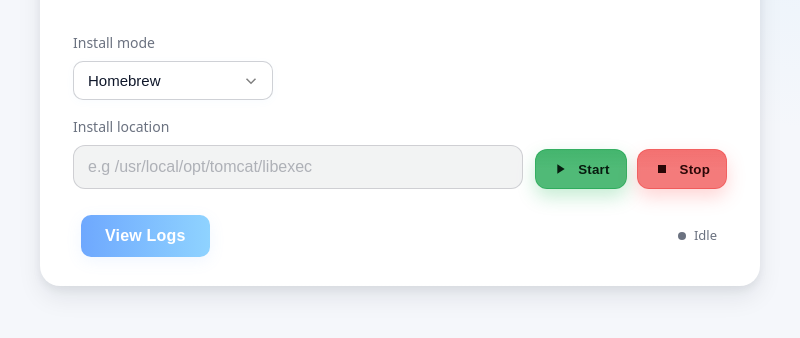
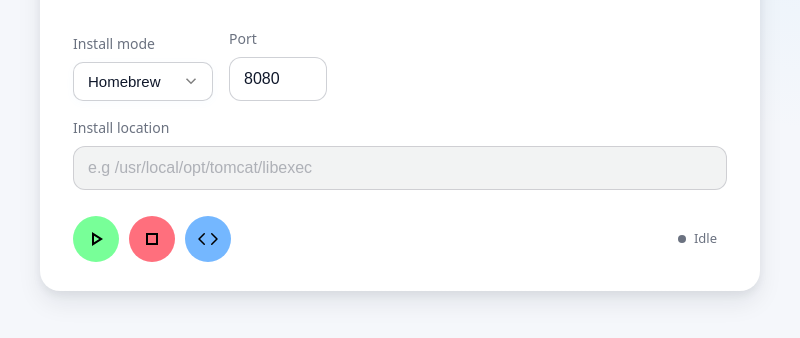
Before and after one commit to josephtuckwell/TomKit, an Electron app: page app/public/index.html in a window 800 px wide. Shown: the part 306-644 px from the top of the page. Drawn offline with Linux system fonts and the light colour scheme.

Commit message:
- Styling and layout changes - Can now update server port

```diff
--- a/app/preload.js
+++ b/app/preload.js
@@ -1,8 +1,8 @@
 const { contextBridge, ipcRenderer } = require('electron');
 
 contextBridge.exposeInMainWorld('api', {
-  startTomcat: (path, type) => ipcRenderer.invoke('start-tomcat', path, type),
-  stopTomcat: (path, type) => ipcRenderer.invoke('stop-tomcat', path, type),
+  startTomcat: (path, type, port) => ipcRenderer.invoke('start-tomcat', path, type, port),
+  stopTomcat: (path, type, port) => ipcRenderer.invoke('stop-tomcat', path, type, port),
   openLogWindow: (logPath) => ipcRenderer.send('open-log-window', logPath),
   onCatalinaData: (callback) => ipcRenderer.on('catalina-data', (event, data) => callback(data)),
 });
--- a/app/public/index.html
+++ b/app/public/index.html
@@ -32,6 +32,12 @@
                 <option value="manual">Manual</option>
             </select>
             </div>
+            <div class="field">
+
+              <!-- Input for Tomcat port -->
+              <label for="tomcatPort">Port</label>
+              <input id="tomcatPort" name="tomcatPort" type="number" value="8080" min="1024" max="65535" autocomplete="off"/>
+            </div>
         </div>
       <div class="row">
         <div class="field">
@@ -40,55 +46,24 @@
           <label for="installLocation">Install location</label>
           <input id="installLocation" name="installLocation" type="text" placeholder="e.g /usr/local/opt/tomcat/libexec" autocomplete="off" required/>
         </div>
+      </div>
+
+      <div class="footer">
         <div class="controls">
 
           <!-- Start and Stop buttons -->
-          <button type="button" class="btn btn-start" id="btnStart">
-            <svg width="16" height="16" viewBox="0 0 24 24" fill="currentColor" aria-hidden="true">
-              <path d="M8 5v14l11-7-11-7z"></path>
+          <button type="button" class="control-button start-button" id="btnStart">
+            <svg xmlns="http://www.w3.org/2000/svg" width="24" height="24" viewBox="0 -960 960 960"><path d="M320-200v-560l440 280zm80-146 210-134-210-134z"/></svg>
+          </button>
+          <button type="button" class="control-button stop-button" id="btnStop">
+            <svg xmlns="http://www.w3.org/2000/svg" width="24" height="24" viewBox="0 -960 960 960"><path d="M320-640v320zm-80 400v-480h480v480zm80-80h320v-320H320z"/></svg>
+          </button>
+          <button type="button" class="control-button log-button" id="openLog">
+            <svg xmlns="http://www.w3.org/2000/svg" width="24" height="24" fill="currentColor" class="bi bi-code" viewBox="0 0 16 16">
+              <path d="M5.854 4.854a.5.5 0 1 0-.708-.708l-3.5 3.5a.5.5 0 0 0 0 .708l3.5 3.5a.5.5 0 0 0 .708-.708L2.707 8zm4.292 0a.5.5 0 0 1 .708-.708l3.5 3.5a.5.5 0 0 1 0 .708l-3.5 3.5a.5.5 0 0 1-.708-.708L13.293 8z"/>
             </svg>
-            Start
-          </button>
-          <button type="button" class="btn btn-stop" id="btnStop">
-            <svg width="16" height="16" viewBox="0 0 24 24" fill="currentColor" aria-hidden="true">
-              <path d="M6 6h12v12H6z"></path>
-            </svg>
-            Stop
           </button>
         </div>
-      </div>
-
-      <div class="footer">
-        <row>
-          <button id="openLog">View Logs</button>
-          <script>
-            document.getElementById('openLog').addEventListener('click', () => {
-              const installPath = document.getElementById('installLocation').value.trim();
-              const type = document.getElementById('installType').value.trim().toLowerCase();
-
-              // Get today's date in YYYY-MM-DD format
-              const today = new Date();
-              const yyyy = today.getFullYear();
-              const mm = String(today.getMonth() + 1).padStart(2, '0');
-              const dd = String(today.getDate()).padStart(2, '0');
-              const dateString = `${yyyy}-${mm}-${dd}`;
-
-              let logPath;
-              if (type === 'homebrew') {
-                // For Homebrew, the log path is fixed but uses the date
-                logPath = `/usr/local/opt/tomcat/libexec/logs/catalina.${dateString}.log`;
-              } else if (type === 'manual' && installPath) {
-                // For manual installs, construct the log path based on user input and date
-                logPath = (installPath.endsWith('/') ? installPath : installPath + '/') + `logs/catalina.${dateString}.log`;
-              } else {
-                alert('Please provide a valid Tomcat install path.');
-                return;
-              }
-
-              window.api.openLogWindow(logPath);
-            });
-          </script>
-        </row>
 
         <span class="status" id="status" aria-live="polite">
           <span class="status-dot" aria-hidden="true"></span>
@@ -136,24 +111,53 @@
     document.getElementById('btnStart').addEventListener('click', () => {
       const path = document.getElementById('installLocation').value.trim();
       const type = document.getElementById('installType').value.trim().toLowerCase();
+      const port = document.getElementById('tomcatPort').value.trim();
       if (type === 'manual' && !path) {
         setStatus('Manual mode requires install location', '');
         return;
       }
       setStatus('Starting Server…', 'ok');
-      window.api.startTomcat(path, type);
+      window.api.startTomcat(path, type, port);
     });
 
     // Stop button handler: validates input and sends stop command to backend
     document.getElementById('btnStop').addEventListener('click', () => {
       const path = document.getElementById('installLocation').value.trim();
       const type = document.getElementById('installType').value.trim().toLowerCase();
+      const port = document.getElementById('tomcatPort').value.trim();
       if (type === 'manual' && !path) {
         setStatus('Manual mode requires install location', '');
         return;
       }
       setStatus('Stopping Server…', 'bad');
-      window.api.stopTomcat(path, type);
+      window.api.stopTomcat(path, type, port);
+    });
+
+    // Log button handler: opens log window with appropriate path
+    document.getElementById('openLog').addEventListener('click', () => {
+      const installPath = document.getElementById('installLocation').value.trim();
+      const type = document.getElementById('installType').value.trim().toLowerCase();
+
+      // Get today's date in YYYY-MM-DD format
+      const today = new Date();
+      const yyyy = today.getFullYear();
+      const mm = String(today.getMonth() + 1).padStart(2, '0');
+      const dd = String(today.getDate()).padStart(2, '0');
+      const dateString = `${yyyy}-${mm}-${dd}`;
+
+      let logPath;
+      if (type === 'homebrew') {
+        // For Homebrew, the log path is fixed but uses the date
+        logPath = `/usr/local/opt/tomcat/libexec/logs/catalina.${dateString}.log`;
+      } else if (type === 'manual' && installPath) {
+        // For manual installs, construct the log path based on user input and date
+        logPath = (installPath.endsWith('/') ? installPath : installPath + '/') + `logs/catalina.${dateString}.log`;
+      } else {
+        alert('Please provide a valid Tomcat install path.');
+        return;
+      }
+
+      window.api.openLogWindow(logPath);
     });
   </script>
 
--- a/app/public/stylesheets/main.css
+++ b/app/public/stylesheets/main.css
@@ -90,9 +90,14 @@
 
     .row {
       display: grid;
-      grid-template-columns: 1fr auto;
-      gap: 12px;
+      grid-template-columns: auto auto;
+      gap: 16px;
       align-items: end;
+      justify-content: start;
+    }
+
+    .row:has(.field:only-child) {
+      grid-template-columns: 1fr;
     }
 
     .field {
@@ -105,7 +110,7 @@
       color: var(--muted);
     }
 
-    input[type="text"], input[type="search"] {
+    input[type="text"], input[type="search"], input[type="number"] {
       width: 100%;
       border: 1px solid rgba(255,255,255,0.14);
       border-color: color-mix(in srgb, var(--muted) 32%, transparent);
@@ -116,6 +121,24 @@
       border-radius: 12px;
       outline: none;
       transition: box-shadow .2s ease, border-color .2s ease, background .2s ease;
+    }
+
+    /* Remove number input arrows */
+    input[type="number"]::-webkit-outer-spin-button,
+    input[type="number"]::-webkit-inner-spin-button {
+      -webkit-appearance: none;
+      margin: 0;
+    }
+
+    input[type="number"] {
+      -moz-appearance: textfield;
+      appearance: textfield;
+    }
+
+    /* Port field specific styling */
+    .field input#tomcatPort {
+      max-width: 120px;
+      width: auto;
     }
 
     input::placeholder { color: color-mix(in srgb, var(--muted) 75%, transparent); }
@@ -130,47 +153,6 @@
       display: grid;
       grid-auto-flow: column;
       gap: 10px;
-    }
-
-    .btn {
-      appearance: none;
-      -webkit-tap-highlight-color: transparent;
-      cursor: pointer;
-      padding: 11px 16px;
-      border-radius: 12px;
-      border: 1px solid transparent;
-      font-weight: 650;
-      letter-spacing: 0.2px;
-      transition: transform .04s ease, filter .2s ease, box-shadow .2s ease, background .2s ease, border-color .2s ease;
-      display: inline-flex;
-      align-items: center;
-      gap: 10px;
-      user-select: none;
-    }
-
-    .btn:active { transform: translateY(1px); }
-
-    .btn-start {
-      background: linear-gradient(180deg, color-mix(in srgb, var(--ok) 20%, transparent), transparent 50%);
-      background-color: color-mix(in srgb, var(--ok) 75%, transparent);
-      border-color: color-mix(in srgb, var(--ok) 45%, transparent);
-      box-shadow: 0 8px 18px rgba(29, 185, 84, 0.25);
-      color: #071b0f;
-    }
-    .btn-start:hover { filter: brightness(1.02); }
-
-    .btn-stop {
-      background: linear-gradient(180deg, color-mix(in srgb, var(--danger) 18%, transparent), transparent 55%);
-      background-color: color-mix(in srgb, var(--danger) 70%, transparent);
-      border-color: color-mix(in srgb, var(--danger) 45%, transparent);
-      box-shadow: 0 8px 18px rgba(255, 93, 93, 0.25);
-      color: #2a0707;
-    }
-    .btn-stop:hover { filter: brightness(1.02); }
-
-    .btn:focus-visible {
-      outline: none;
-      box-shadow: 0 0 0 4px color-mix(in srgb, var(--ring) 28%, transparent);
     }
 
     .field select#installType {
@@ -212,7 +194,7 @@
       background-size: 18px 18px;
     }
 
-      .field select#installType:disabled {
+    .field select#installType:disabled {
     background: color-mix(in srgb, var(--muted) 12%, var(--card));
     color: color-mix(in srgb, var(--muted) 70%, white 30%);
     border-color: color-mix(in srgb, var(--muted) 40%, transparent);
@@ -222,6 +204,15 @@
   }
 
   .field input#installLocation:disabled {
+    background: color-mix(in srgb, var(--muted) 12%, var(--card));
+    color: color-mix(in srgb, var(--muted) 70%, white 30%);
+    border-color: color-mix(in srgb, var(--muted) 40%, transparent);
+    cursor: not-allowed;
+    opacity: 0.7;
+    filter: grayscale(0.3);
+  }
+
+  .field input#tomcatPort:disabled {
     background: color-mix(in srgb, var(--muted) 12%, var(--card));
     color: color-mix(in srgb, var(--muted) 70%, white 30%);
     border-color: color-mix(in srgb, var(--muted) 40%, transparent);
@@ -263,28 +254,54 @@
       body { background: var(--bg); }
     }
 
-    #openLog {
-  appearance: none;
-  background: linear-gradient(90deg, #6ea8fe 0%, #8fd3ff 100%);
-  color: #fff;
-  border: none;
-  border-radius: 10px;
-  padding: 12px 24px;
-  font-size: 16px;
-  font-weight: 600;
-  letter-spacing: 0.2px;
-  box-shadow: 0 4px 16px rgba(110,168,254,0.10);
+button {
   cursor: pointer;
-  transition: background 0.2s, box-shadow 0.2s, transform 0.08s;
-  margin: 0 0 0 8px;
-  outline: none;
-  display: inline-flex;
+  font-weight: 500;
+  transition: all 0.2s;
+  padding: 10px 10px;
+  border-radius: 100px;
+  border: 1px solid transparent;
+  display: flex;
   align-items: center;
-  gap: 8px;
+  font-size: 12px;
 }
 
-#openLog:hover, #openLog:focus-visible {
-  background: linear-gradient(90deg, #8fd3ff 0%, #6ea8fe 100%);
-  box-shadow: 0 6px 24px rgba(110,168,254,0.18);
-  transform: translateY(-2px) scale(1.03);
+  .start-button   { background-color: #78ff98; } /* Green */
+  .stop-button    { background-color: #ff6f7d; } /* Red */
+  .log-button    { background-color: #74b7ff; } /* Blue */
+
+  .start-button:hover   { background-color: #28a745; } /* Green */
+  .stop-button:hover    { background-color: #dc3545; } /* Red */
+  .log-button:hover    { background-color: #007bff; } /* Blue */
+
+
+.btn-github {
+  cursor: pointer;
+  display: flex;
+  gap: 0.5rem;
+  border: none;
+
+  transition: all 0.5s cubic-bezier(0.165, 0.84, 0.44, 1);
+  border-radius: 100px;
+  font-weight: 800;
+  place-content: center;
+
+  padding: 0.75rem 1rem;
+  font-size: 0.825rem;
+  line-height: 1rem;
+
+  background-color: rgba(0, 0, 0, 0.4);
+  box-shadow:
+    inset 0 1px 0 0 rgba(255, 255, 255, 0.04),
+    inset 0 0 0 1px rgba(255, 255, 255, 0.04);
+  color: #fff;
 }
+
+.btn-github:hover {
+  box-shadow:
+    inset 0 1px 0 0 rgba(255, 255, 255, 0.08),
+    inset 0 0 0 1px rgba(252, 232, 3, 0.08);
+  color: #fce803;
+  transform: translate(0, -0.25rem);
+  background-color: rgba(0, 0, 0, 0.5);
+}
```
Also changed, not shown: app/main.js (+42 -2 lines).
